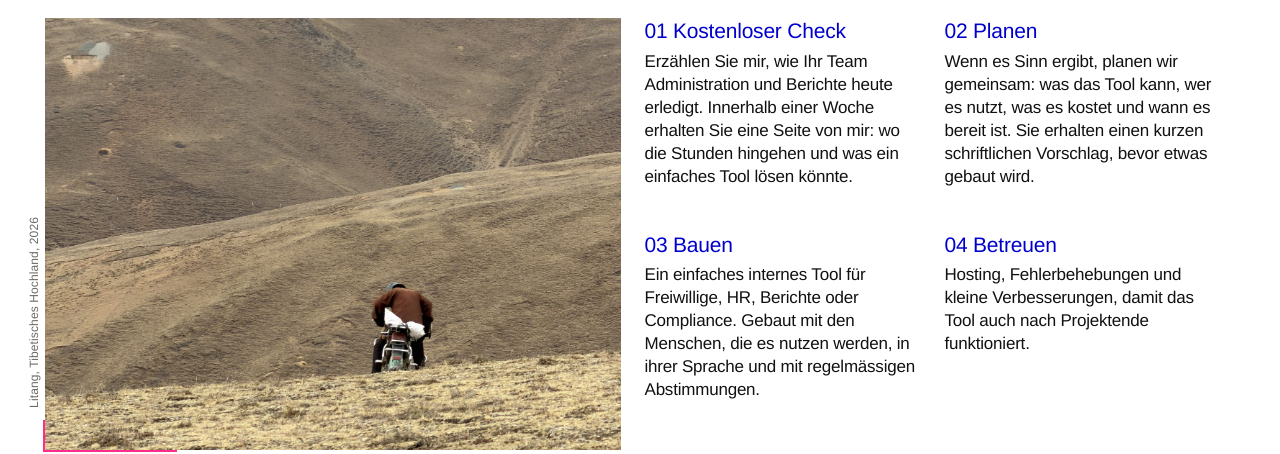
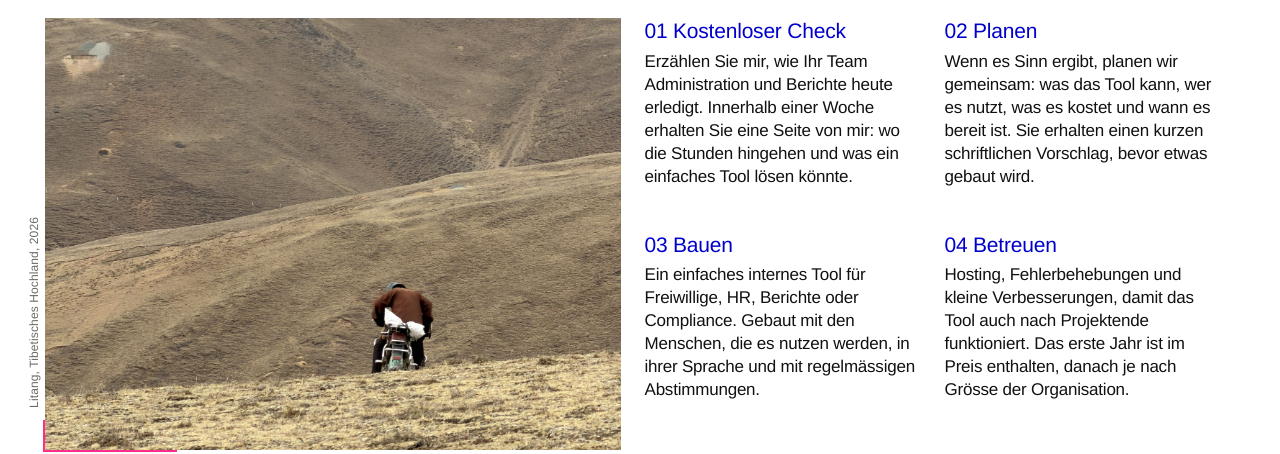
Before and after one commit to BB8006/benjiboksberger.ch, a plain HTML site: page de/offer.html in a window 1280 px wide. Shown: the part 94-548 px from the top of the page. Drawn offline with Linux system fonts and the light colour scheme.

Commit message:
Offer: first year of maintenance included in the build price, then a sliding scale
Co-Authored-By: Claude Opus 5.5 <noreply@anthropic.com>
Claude-Session: https://claude.ai/code/session_01HGsgVLmBzJ5QJ3kmKxcyby

```diff
--- a/de/offer.html
+++ b/de/offer.html
@@ -34,7 +34,7 @@
 <div class="under"><span class="lab">Angebot</span>
 <h1>Für internationale Hilfswerke, kleine NGOs und soziale Startups.</h1>
 <p class="under">Wenn Ihr Team Stunden mit Administration, Berichten oder Compliance verbringt, gibt es oft ein einfaches Tool, das Ihnen diese Zeit zurückgibt.</p></div></div>
-<div class="b"><div class="stages"><div><span class="lab">01 Kostenloser Check</span><p>Erzählen Sie mir, wie Ihr Team Administration und Berichte heute erledigt. Innerhalb einer Woche erhalten Sie eine Seite von mir: wo die Stunden hingehen und was ein einfaches Tool lösen könnte.</p></div><div><span class="lab">02 Planen</span><p>Wenn es Sinn ergibt, planen wir gemeinsam: was das Tool kann, wer es nutzt, was es kostet und wann es bereit ist. Sie erhalten einen kurzen schriftlichen Vorschlag, bevor etwas gebaut wird.</p></div><div><span class="lab">03 Bauen</span><p>Ein einfaches internes Tool für Freiwillige, HR, Berichte oder Compliance. Gebaut mit den Menschen, die es nutzen werden, in ihrer Sprache und mit regelmässigen Abstimmungen.</p></div><div><span class="lab">04 Betreuen</span><p>Hosting, Fehlerbehebungen und kleine Verbesserungen, damit das Tool auch nach Projektende funktioniert.</p></div></div>
+<div class="b"><div class="stages"><div><span class="lab">01 Kostenloser Check</span><p>Erzählen Sie mir, wie Ihr Team Administration und Berichte heute erledigt. Innerhalb einer Woche erhalten Sie eine Seite von mir: wo die Stunden hingehen und was ein einfaches Tool lösen könnte.</p></div><div><span class="lab">02 Planen</span><p>Wenn es Sinn ergibt, planen wir gemeinsam: was das Tool kann, wer es nutzt, was es kostet und wann es bereit ist. Sie erhalten einen kurzen schriftlichen Vorschlag, bevor etwas gebaut wird.</p></div><div><span class="lab">03 Bauen</span><p>Ein einfaches internes Tool für Freiwillige, HR, Berichte oder Compliance. Gebaut mit den Menschen, die es nutzen werden, in ihrer Sprache und mit regelmässigen Abstimmungen.</p></div><div><span class="lab">04 Betreuen</span><p>Hosting, Fehlerbehebungen und kleine Verbesserungen, damit das Tool auch nach Projektende funktioniert. Das erste Jahr ist im Preis enthalten, danach je nach Grösse der Organisation.</p></div></div>
 <div class="pricing"><span class="lab">Preise</span>
 <p>Kleine Organisationen zahlen wenig, grössere mehr. Ich verlange so viel, wie ich zum Leben brauche, damit der Rest dorthin gehen kann, wo er gebraucht wird. Ich studiere noch, deshalb übernehme ich jeweils nur ein Projekt.</p>
 <p class="under"><a class="hug" href="/de/contact">Kostenlosen Check anfragen</a></p></div></div>
```
Also changed, not shown: offer.html (+1 -1 lines).
